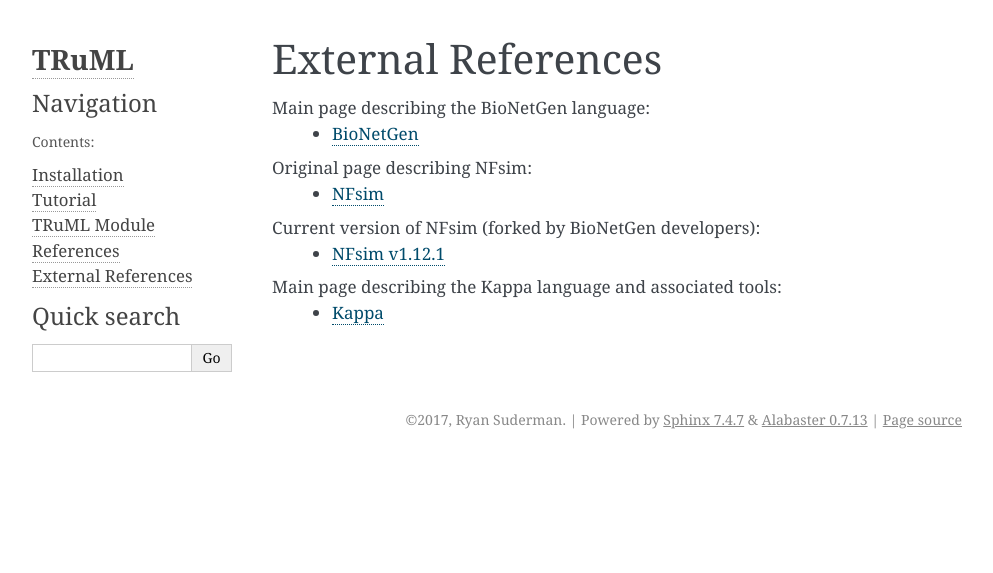
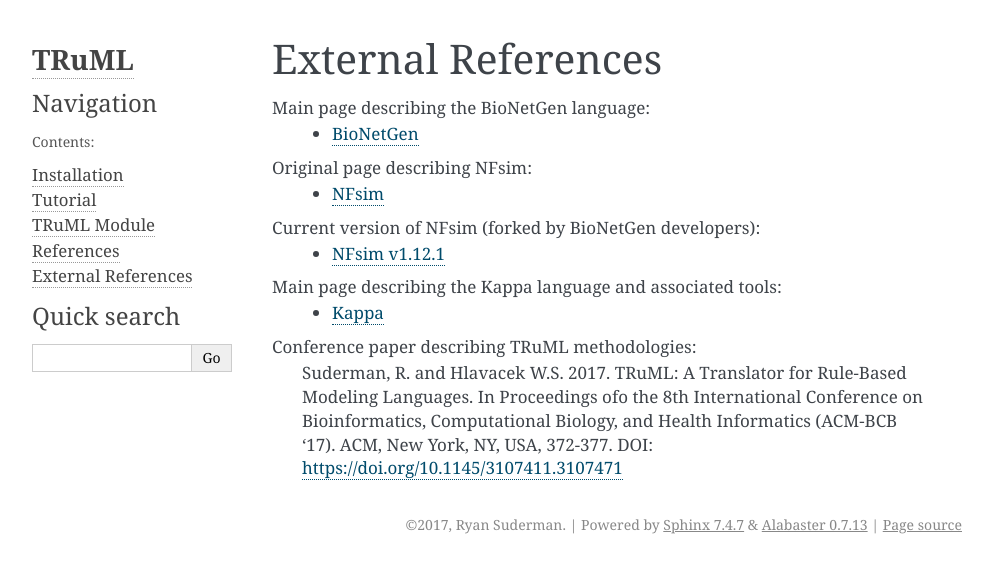
Before and after one commit to lanl/TRuML, a Sphinx documentation site: the page built from docs/references.rst, in a window 1280 px wide. Shown: the top 573 px of the page, without its empty margins (148-1141 px from the left). Built offline with Sphinx 7.4.7, drawn with Linux system fonts in a browser that asks for light colours.

Commit message:
added TRuML paper

```diff
--- a/docs/references.rst
+++ b/docs/references.rst
@@ -10,3 +10,6 @@
     * `NFsim v1.12.1 <https://github.com/RuleWorld/nfsim>`_
 Main page describing the Kappa language and associated tools:
     * `Kappa <http://kappalanguage.org/>`_
+
+Conference paper describing TRuML methodologies:
+    Suderman, R. and Hlavacek W.S. 2017. TRuML: A Translator for Rule-Based Modeling Languages.  In Proceedings ofo the 8th International Conference on Bioinformatics, Computational Biology, and Health Informatics (ACM-BCB '17). ACM, New York, NY, USA, 372-377. DOI: https://doi.org/10.1145/3107411.3107471
```
